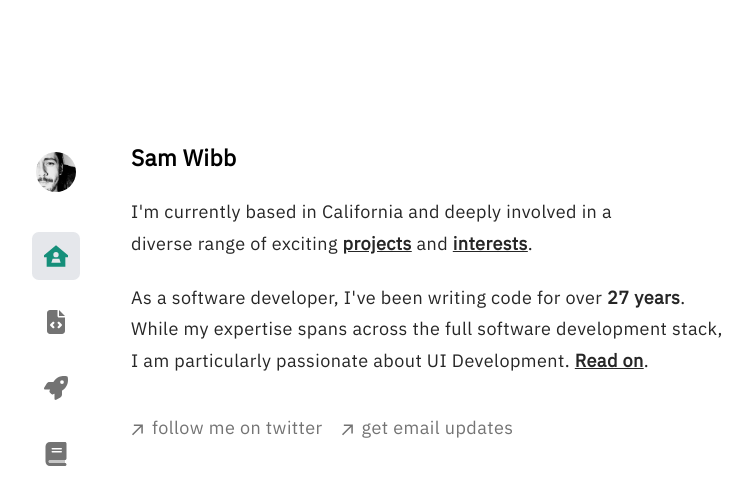
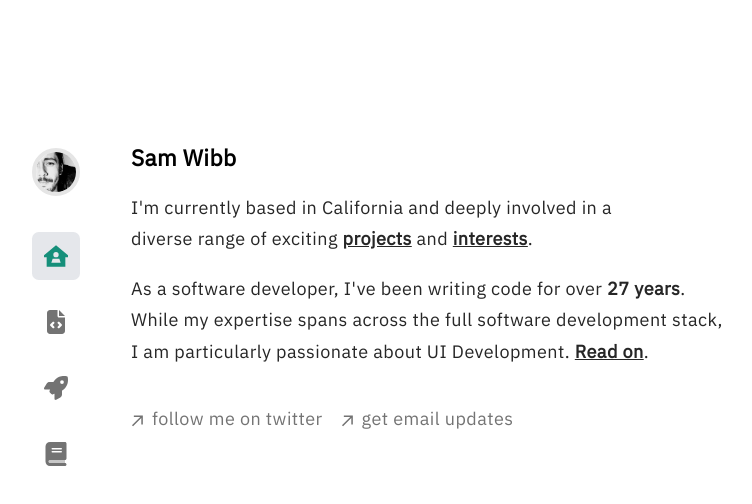
Before and after one commit to wibb36/wibb.me, a Next.js app: page / in a window 1280 px wide. Shown: the top 504 px of the page, without its empty margins (155-907 px from the left). Built offline with nearby package versions, Linux system fonts and the light colour scheme.

Commit message:
fix colors on light mode

```diff
--- a/app/page.tsx
+++ b/app/page.tsx
@@ -4,16 +4,16 @@ import { Icon } from '../components';
 export default function HomePage() {
     return (
         <section>
-            <h1 className="font-bold text-xl mb-5">{name}</h1>
-            <p className="my-5 max-w-[500px] text-neutral-800 dark:text-neutral-200">
+            <h1 className="font-bold text-xl">{name}</h1>
+            <p className="my-4 max-w-[500px] text-neutral-800 dark:text-neutral-200">
                 {about()}
             </p>
 
-            <p className="my-5 max-w-[600px] text-neutral-800 dark:text-neutral-200" >
+            <p className="my-4 max-w-[600px] text-neutral-800 dark:text-neutral-200" >
                 {bio()}
             </p>
 
-            <ul className="my-5 flex flex-col md:flex-row mt-8 space-x-0 md:space-x-4 space-y-2 md:space-y-0 font-sm text-neutral-500 dark:text-neutral-400">
+            <ul className="my-4 flex flex-col md:flex-row mt-8 space-x-0 md:space-x-4 space-y-2 md:space-y-0 font-sm text-neutral-500 dark:text-neutral-400">
                 <li>
                     <a
                         className="flex items-center no-underline transition-all"
--- a/components/logo/index.tsx
+++ b/components/logo/index.tsx
@@ -9,7 +9,7 @@ export default function Logo() {
         <Link aria-label="Sam Wibb" href="/">
             <Image
                 alt={name}
-                className="rounded-full grayscale border-solid border-4 border-white"
+                className="rounded-full grayscale border-solid border-4 border-neutral-200 dark:border-white"
                 src={avatar}
                 placeholder="blur"
                 width={48}
```
